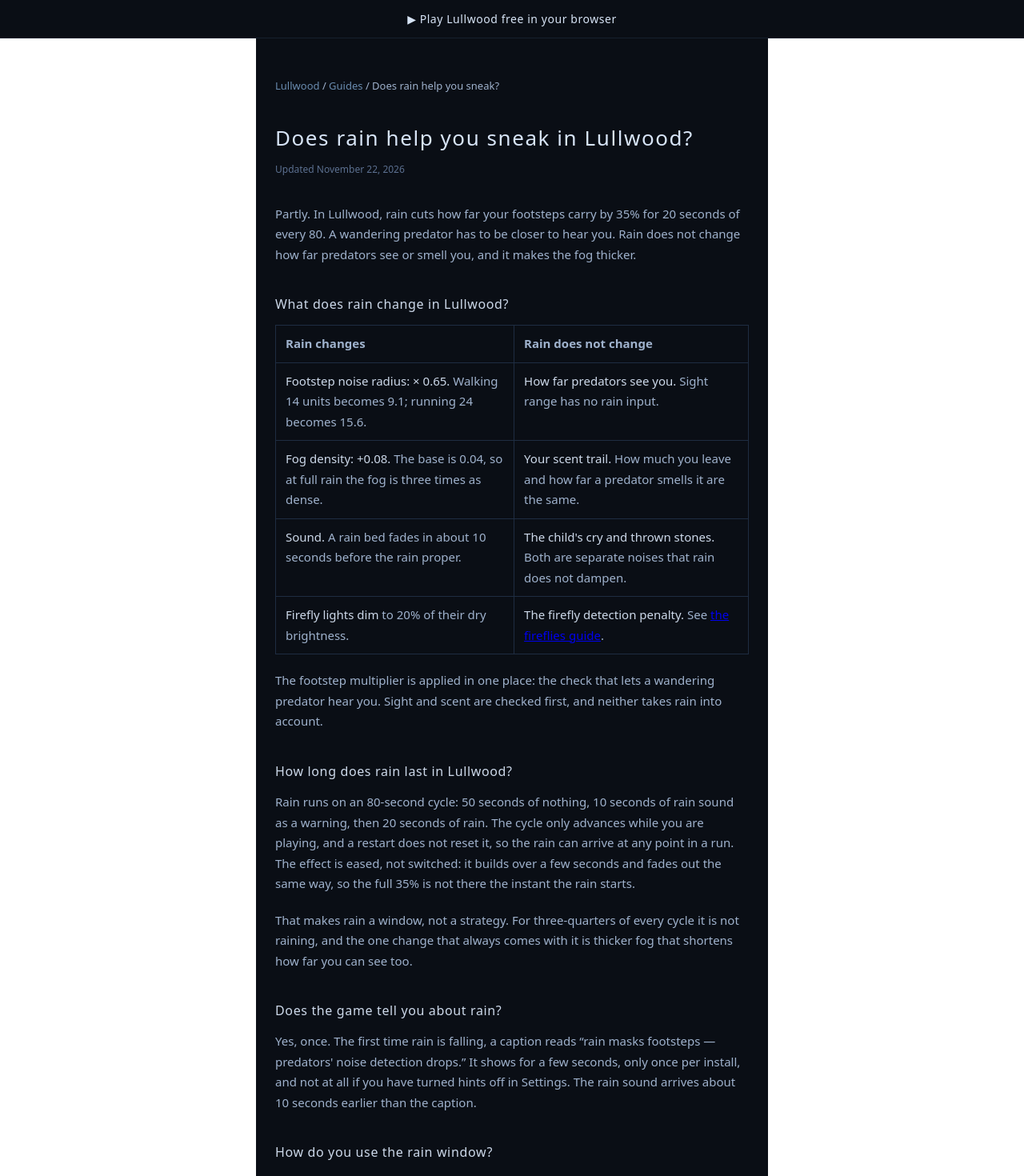
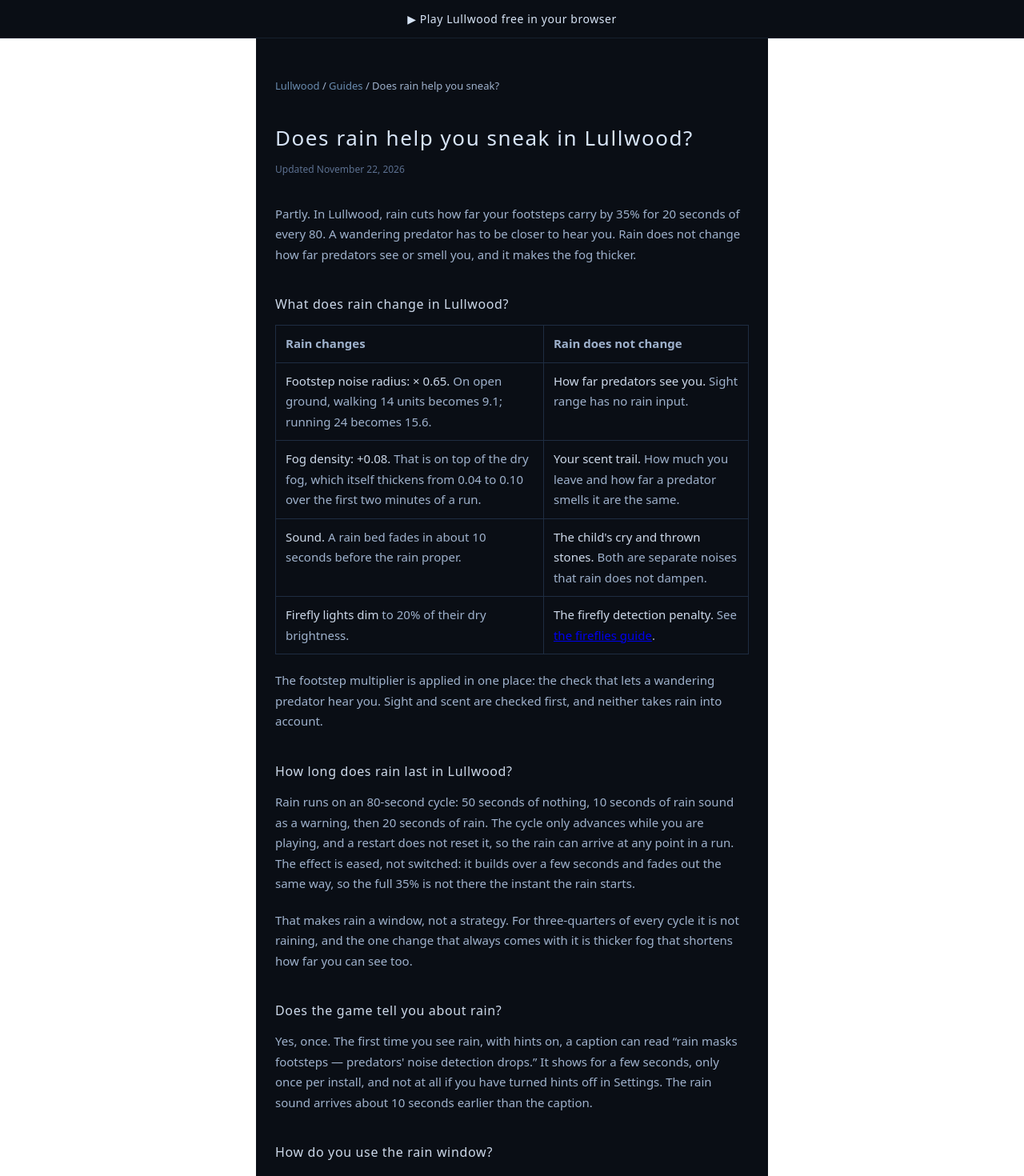
Before and after one commit to DadonStyle/LULLWOOD, a Next.js app: page /guides/rain in a window 1280 px wide. Shown: the top 1470 px of the page at 80% size. Built offline with nearby package versions, Linux system fonts and the light colour scheme.

Commit message:
LUL-6515: fix fog row (dry fog thickens 0.04->0.10 over 2 min; no 3x claim), open-ground and hint-eligibility wording

```diff
--- a/app/guides/rain/page.tsx
+++ b/app/guides/rain/page.tsx
@@ -149,8 +149,8 @@ export default function RainGuidePage() {
               <tbody>
                 <tr>
                   <td style={CELL_STYLE}>
-                    <strong>Footstep noise radius: × 0.65.</strong> Walking
-                    14 units becomes 9.1; running 24 becomes 15.6.
+                    <strong>Footstep noise radius: × 0.65.</strong> On open
+                    ground, walking 14 units becomes 9.1; running 24 becomes 15.6.
                   </td>
                   <td style={CELL_STYLE}>
                     <strong>How far predators see you.</strong> Sight range
@@ -159,8 +159,9 @@ export default function RainGuidePage() {
                 </tr>
                 <tr>
                   <td style={CELL_STYLE}>
-                    <strong>Fog density: +0.08.</strong> The base is 0.04, so
-                    at full rain the fog is three times as dense.
+                    <strong>Fog density: +0.08.</strong> That is on top of the
+                    dry fog, which itself thickens from 0.04 to 0.10 over the
+                    first two minutes of a run.
                   </td>
                   <td style={CELL_STYLE}>
                     <strong>Your scent trail.</strong> How much you leave and
@@ -214,8 +215,8 @@ export default function RainGuidePage() {
 
             <h2>Does the game tell you about rain?</h2>
             <p>
-              Yes, once. The first time rain is falling, a caption reads
-              &ldquo;rain masks footsteps — predators&apos; noise detection
+              Yes, once. The first time you see rain, with hints on, a caption can
+              read &ldquo;rain masks footsteps — predators&apos; noise detection
               drops.&rdquo; It shows for a few seconds, only once per install,
               and not at all if you have turned hints off in Settings. The
               rain sound arrives about 10 seconds earlier than the caption.
```
